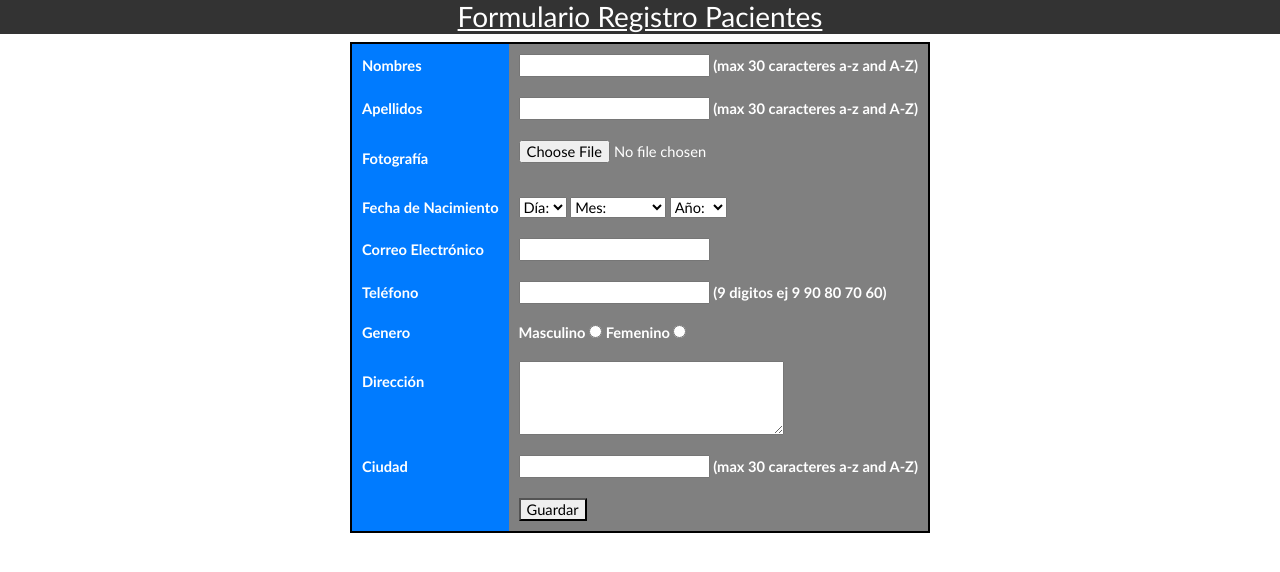
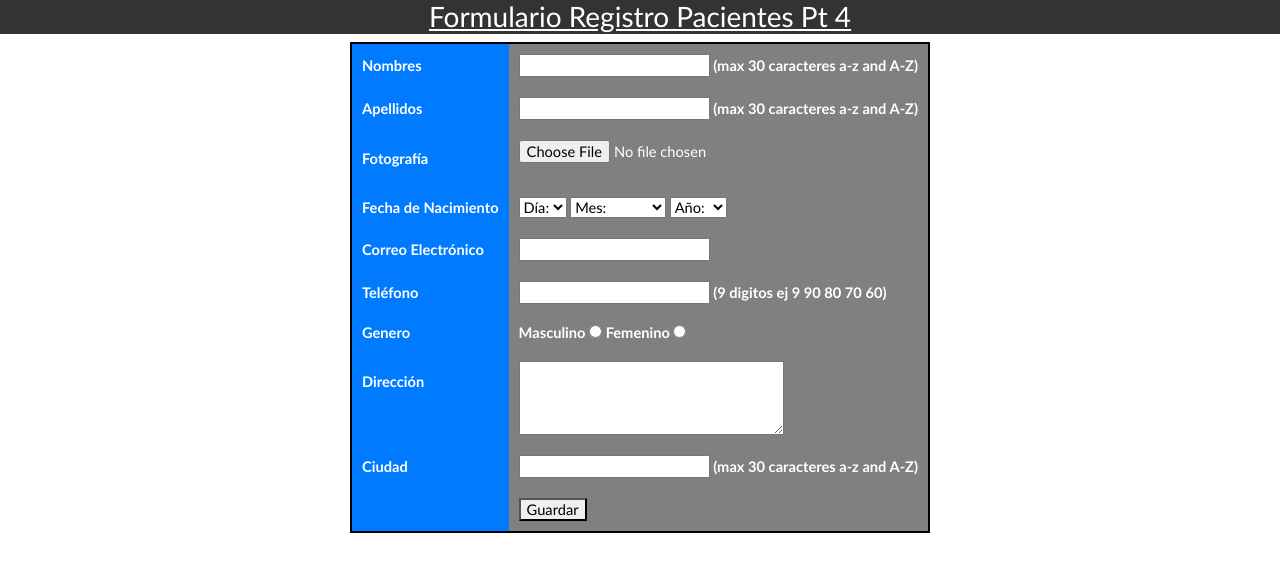
Before and after one commit to Daniel65-R/CentroMEdico, a plain HTML site: page useradd.html in a window 1280 px wide. Drawn offline with nearby package versions, Linux system fonts and the light colour scheme.

Commit message:
se agregan numeros de puntos de pdf

```diff
--- a/useradd.html
+++ b/useradd.html
@@ -10,7 +10,7 @@
 </head>
 
 <body>
-    <h3 class="Titulo" >Formulario Registro Pacientes</h3>
+    <h3 class="Titulo" >Formulario Registro Pacientes Pt 4</h3>
 
 
     <table  align="center" cellpadding="10">
```
Also changed, not shown: paciente_privada.html (+1 -1 lines).
